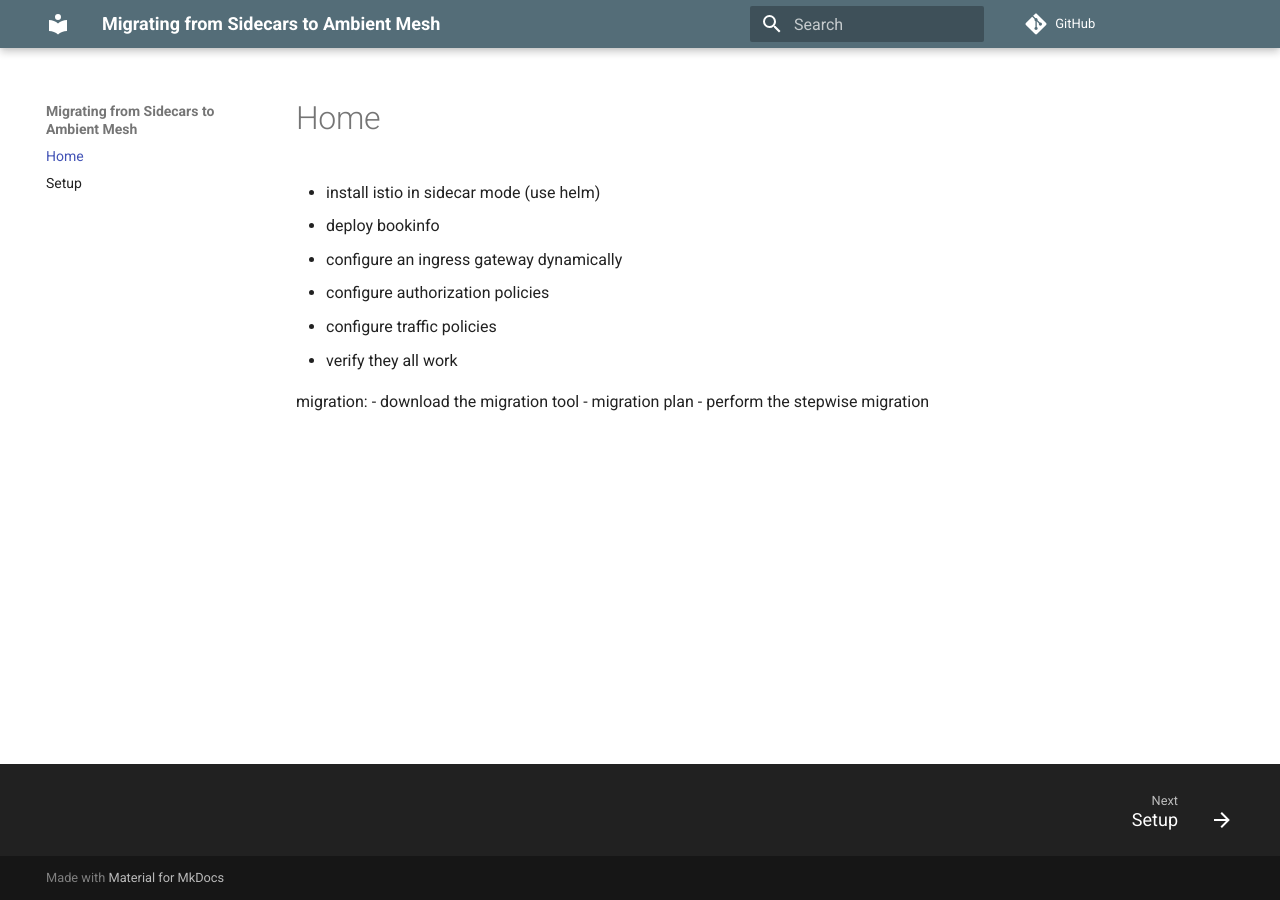
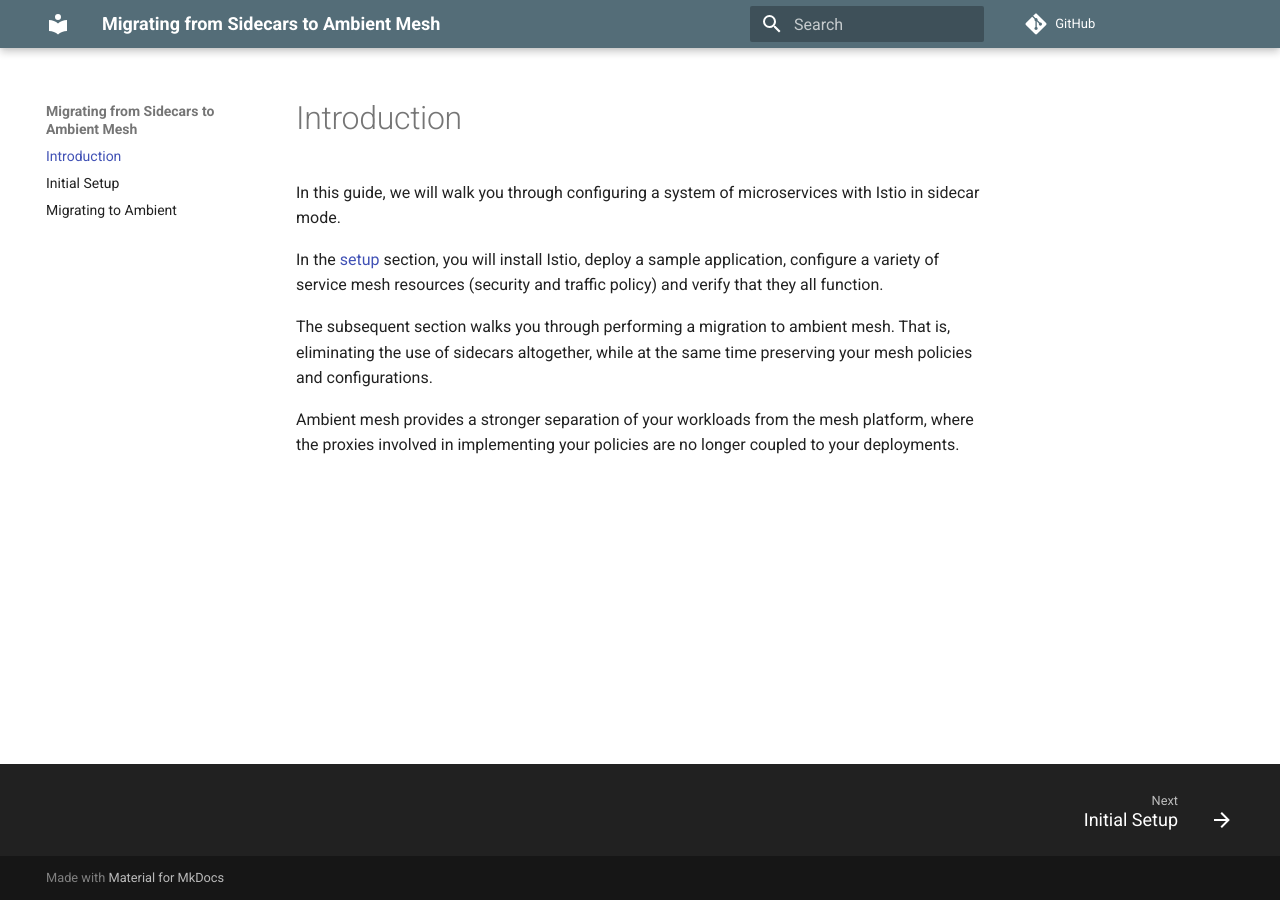
Before and after one commit to eitansuez/ambient-migration, an MkDocs documentation site: the page built from docs/index.md, in a window 1280 px wide. Built offline with MkDocs 1.6.1 and Material for MkDocs 9.7.7, drawn with Linux system fonts in a browser that asks for light colours; comment, search, counter and statistics services are not loaded.

Commit message:
continues..

```diff
--- a/docs/index.md
+++ b/docs/index.md
@@ -1,13 +1,9 @@
-setup:
-- install istio in sidecar mode
-  (use helm)
-- deploy bookinfo
-- configure an ingress gateway dynamically
-- configure authorization policies
-- configure traffic policies
-- verify they all work
+# Introduction
 
-migration:
-- download the migration tool
-- migration plan
-- perform the stepwise migration
+In this guide, we will walk you through configuring a system of microservices with Istio in sidecar mode.
+
+In the [setup](setup.md) section, you will install Istio, deploy a sample application, configure a variety of service mesh resources (security and traffic policy) and verify that they all function.
+
+The subsequent section walks you through performing a migration to ambient mesh.  That is, eliminating the use of sidecars altogether, while at the same time preserving your mesh policies and configurations.
+
+Ambient mesh provides a stronger separation of your workloads from the mesh platform, where the proxies involved in implementing your policies are no longer coupled to your deployments.
--- a/docs/setup.md
+++ b/docs/setup.md
@@ -1,4 +1,4 @@
-# Setup
+# Initial Setup
 
 The objective of this activity is to construct an initial state, where:
 
--- a/mkdocs.yml
+++ b/mkdocs.yml
@@ -16,6 +16,7 @@ theme:
 nav:
 - index.md
 - setup.md
+- migrate.md
 markdown_extensions:
 - admonition
 - pymdownx.details
```
Also changed, not shown: docs/migrate.md (added, +5 -0 lines).
